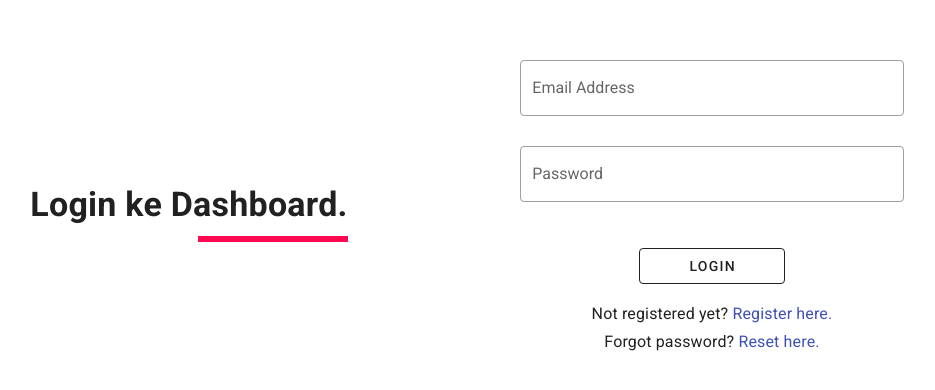
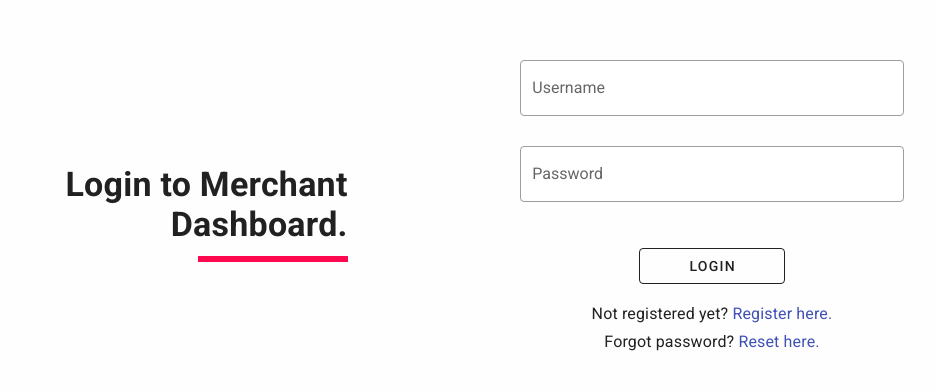
Before and after one commit to arkavidia-hmif/itfest-login, a Nuxt app: page /MerchantLoginPage in a window 1280 px wide. Shown: the part 192-582 px from the top of the page, without its empty margins (79-1014 px from the left). Built offline with nearby package versions, Linux system fonts and the light colour scheme; a web font is replaced by a local one.

Commit message:
Fixed minor lore

```diff
--- a/components/merchant-login/MerchantLogin.vue
+++ b/components/merchant-login/MerchantLogin.vue
@@ -8,7 +8,7 @@
       justify-center
     >
       <div class="text-right display-1 section-title font-weight-bold">
-        Login ke Dashboard.
+        Login to Merchant Dashboard.
       </div>
     </v-col>
     <v-col v-show="$vuetify.breakpoint.lgAndUp" lg="1" />
@@ -27,9 +27,6 @@
 <style lang="scss" scoped>
   .headline{
     font-weight: 700;
-  }
-  .login-container{
-    background-color:#ffffff;
   }
   .section-title {
     position: relative;
--- a/components/merchant-login/MerchantLoginForm.vue
+++ b/components/merchant-login/MerchantLoginForm.vue
@@ -1,7 +1,7 @@
 <template>
   <v-content :class="{'ma-0': $vuetify.breakpoint.smAndDown, 'ma-12': $vuetify.breakpoint.smAndUp}">
     <v-form class="justify-center">
-      <v-text-field label="Email Address" type="text" outlined background-color="white" />
+      <v-text-field label="Username" type="text" outlined background-color="white" />
       <v-text-field label="Password" type="password" outlined background-color="white" />
       <div class="text-center">
         <v-btn class="mt-4 px-12 py-2" outlined>
--- a/pages/MerchantLoginPage.vue
+++ b/pages/MerchantLoginPage.vue
@@ -1,5 +1,5 @@
 <template>
-  <v-content class="login-container">
+  <v-content class="merchant-login-container">
     <v-container class="fill-height" fluid pa-12>
       <MerchantLogin />
     </v-container>
@@ -7,7 +7,9 @@
 </template>
 
 <style lang="scss" scoped>
-
+.merchant-login-container{
+  background-color:#fefefe;
+}
 </style>
 
 <script lang="ts">
```
